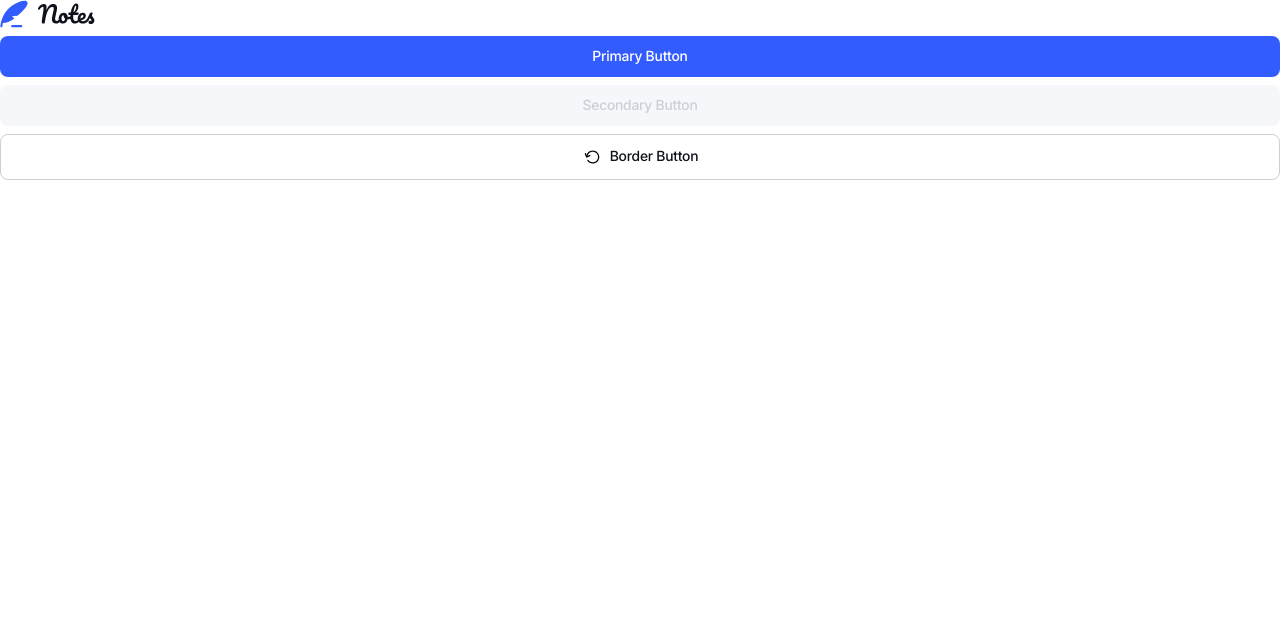
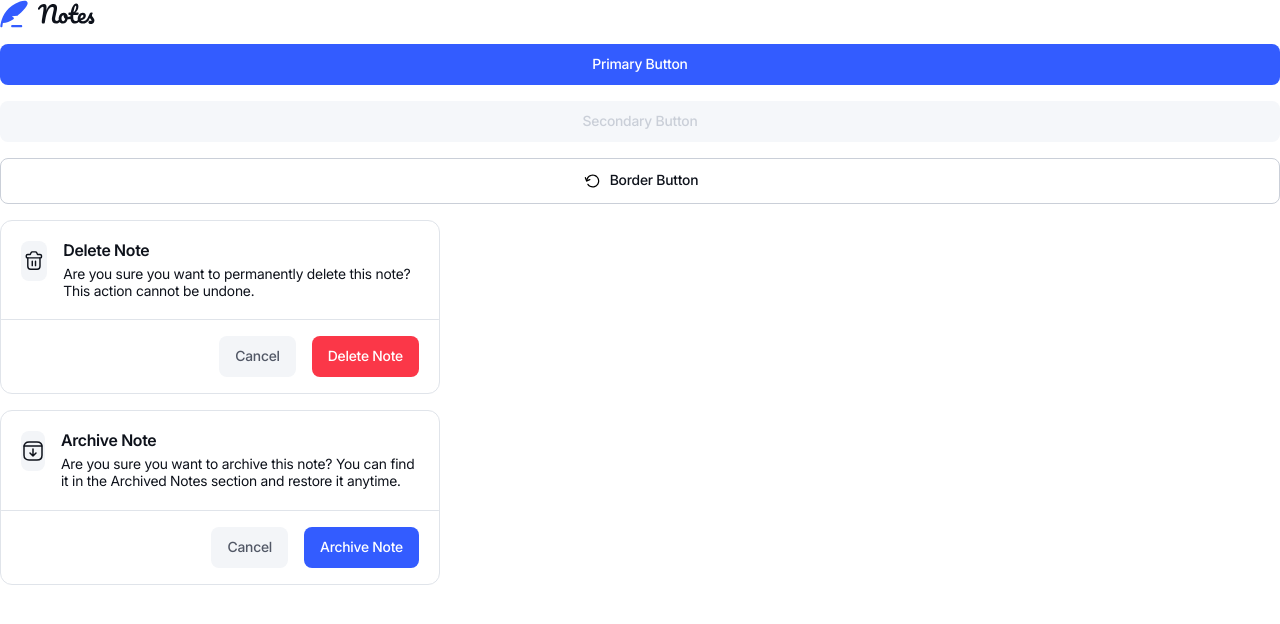
Before and after one commit to elsadse/note-taking-app, a React (Vite) app in the folder note-taking-app-ui/: page /component in a window 1280 px wide. Shown: the top 624 px of the page. Built offline with nearby package versions, Linux system fonts and the light colour scheme.

Commit message:
Ajout des composants modals.

```diff
--- a/note-taking-app-ui/src/components/Components.tsx
+++ b/note-taking-app-ui/src/components/Components.tsx
@@ -1,16 +1,20 @@
-import { BorderButton } from "./Button/BorderButton";
-import { PrimaryButton } from "./Button/PrimaryButton";
-import { SecondaryButton } from "./Button/SecondaryButton";
+import { BorderButton } from "./button/BorderButton";
+import { PrimaryButton } from "./button/PrimaryButton";
+import { SecondaryButton } from "./button/SecondaryButton";
 import { RefreshLeftIcon } from "./icons/RefreshLeftIcon";
 import { Logo } from "./Logo";
+import { ArchiveModal } from "./modals/ArchiveModal";
+import { DeleteModal } from "./modals/DeleteModal";
 
 export function Components(){
     return(
-        <div className="flex flex-col gap-y-2">
+        <div className="flex flex-col gap-y-4">
             <Logo/>
             <PrimaryButton titleButton="Primary Button" isDisabled={false}/>
             <SecondaryButton titleButton="Secondary Button" isDisabled={true}/>
             <BorderButton titleButton="Border Button" Icon={RefreshLeftIcon} isDisabled={false}/>
+            <DeleteModal/>
+            <ArchiveModal/>
         </div>
     )
 }
--- /dev/null
+++ b/note-taking-app-ui/src/components/modals/ArchiveModal.tsx
@@ -0,0 +1,25 @@
+import { PrimaryButton } from "../button/PrimaryButton";
+import { SecondaryButton } from "../button/SecondaryButton";
+import { ArchiveIcon } from "../icons/ArchiveIcon";
+
+
+export function ArchiveModal(){
+    return(
+        <div className="w-85.75 md:w-110 rounded-12 flex flex-col bg-neutral-0 border border-neutral-200">
+            <div className="flex flex-row gap-x-4 p-5">
+                <div className="bg-neutral-100 flex justify-center items-center size-10 rounded-8">
+                    <ArchiveIcon className="size-6 stroke-neutral-950"/>
+                </div>
+                <div className="flex flex-col gap-y-1.5">
+                    <span className="sans-serif-text-preset-3 text-neutral-950">Archive Note</span>
+                    <span className="sans-serif-text-preset-5 text-neutral-950">Are you sure you want to archive this note? You can find it in the Archived Notes section and restore it anytime.</span>
+                </div>
+            </div>
+            <div className="h-0.25 rounded-12 bg-neutral-200"/>
+            <div className="flex flex-row justify-end items-center gap-x-4 px-5 py-4">
+                <SecondaryButton titleButton="Cancel"/>
+                <PrimaryButton titleButton="Archive Note"/>
+            </div>
+        </div>
+    )
+}
--- /dev/null
+++ b/note-taking-app-ui/src/components/modals/DeleteModal.tsx
@@ -0,0 +1,25 @@
+import { PrimaryButton } from "../button/PrimaryButton";
+import { SecondaryButton } from "../button/SecondaryButton";
+import { DeleteIcon } from "../icons/DeleteIcon";
+
+
+export function DeleteModal(){
+    return(
+        <div className="w-85.75 md:w-110 rounded-12 flex flex-col bg-neutral-0 border border-neutral-200">
+            <div className="flex flex-row gap-x-4 p-5">
+                <div className="bg-neutral-100 flex justify-center items-center size-10 rounded-8">
+                    <DeleteIcon className="size-6 stroke-neutral-950"/>
+                </div>
+                <div className="flex flex-col gap-y-1.5">
+                    <span className="sans-serif-text-preset-3 text-neutral-950">Delete Note</span>
+                    <span className="sans-serif-text-preset-5 text-neutral-950">Are you sure you want to permanently delete this note? This action cannot be undone.</span>
+                </div>
+            </div>
+            <div className="h-0.25 rounded-12 bg-neutral-200"/>
+            <div className="flex flex-row justify-end items-center gap-x-4 px-5 py-4">
+                <SecondaryButton titleButton="Cancel"/>
+                <PrimaryButton titleButton="Delete Note" className="bg-neutral-red-500 hover:bg-neutral-red-100"/>
+            </div>
+        </div>
+    )
+}
```
